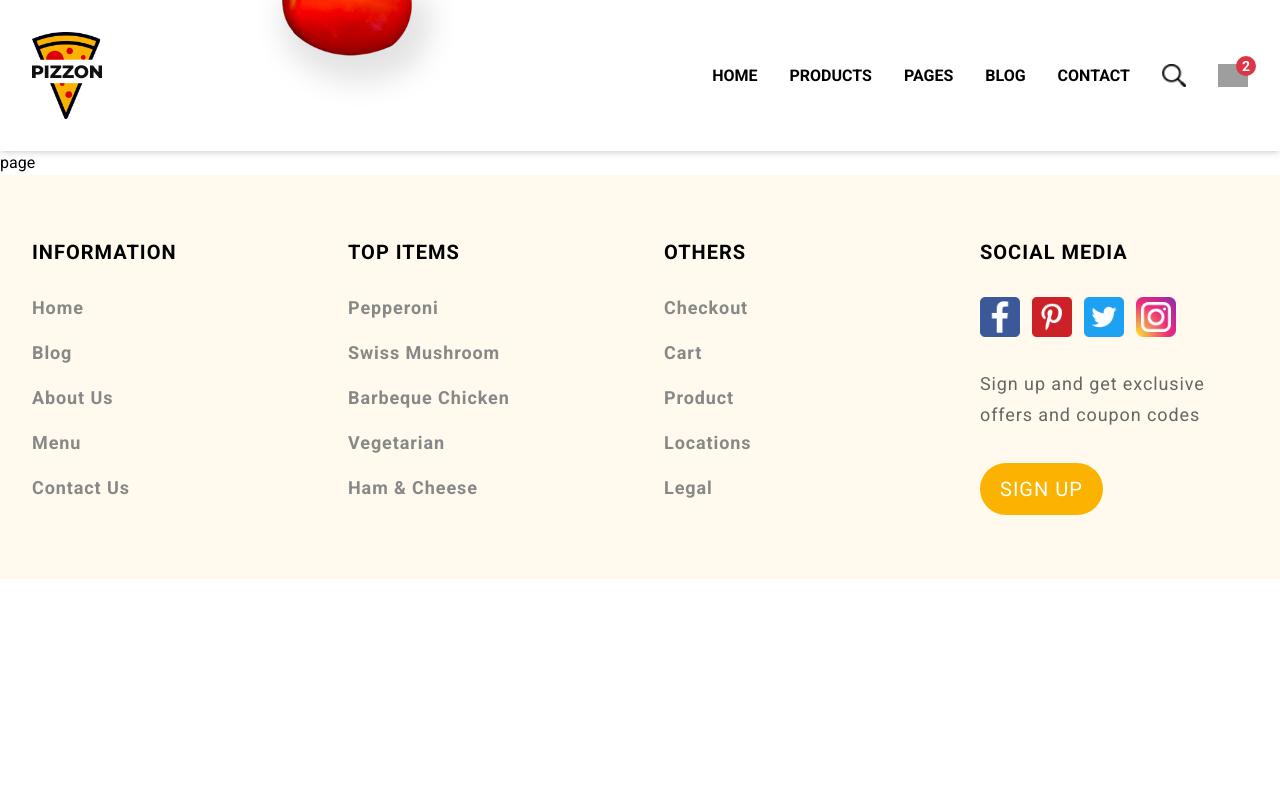
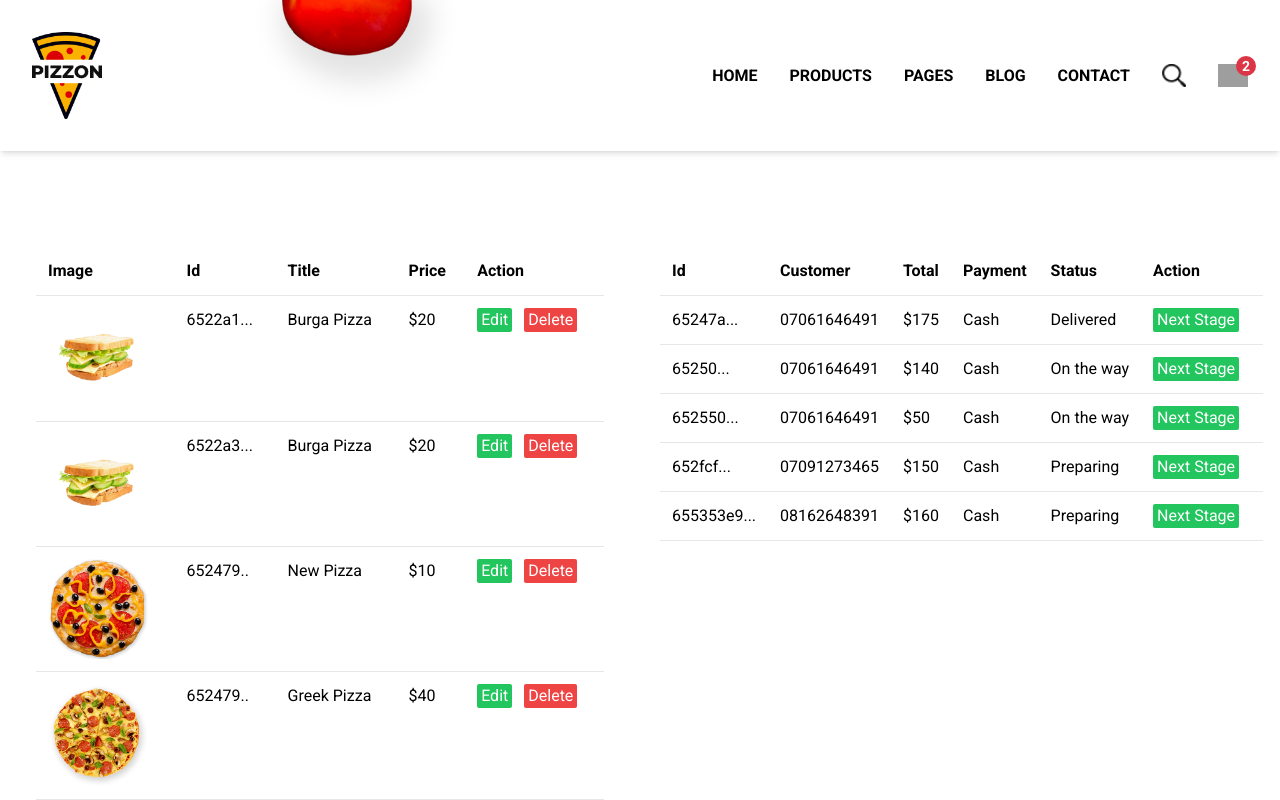
Before and after one commit to Pieta9221/Flit-Pizza-Ordering-Web-App, a Next.js app: page /admin in a window 1280 px wide. Shown: the top 800 px of the page. Built offline with nearby package versions, Linux system fonts and the light colour scheme; grey boxes are pictures that could not be loaded.

Commit message:
added admin pages

```diff
--- /dev/null
+++ b/app/admin/login/page.jsx
@@ -0,0 +1,28 @@
+import Link from 'next/link'
+
+
+export default function page() {
+  return (
+    <div className=" bg-white p-10 md:p-10 lg:p-50 rounded-2xl flex flex-col justify-center items-center mx-auto my-20 relative">
+        <p className='text-3xl font-semibold text-center tracking-wide leading-[1.5] mb-3'>Admin Dashboard</p>
+        <div className='w-[60%] md:w-[30%] flex flex-col'>
+        <input
+            placeholder="Enter Email"
+            type="text"
+            className="w-full border border-solid border-black rounded-sm outline-none p-2 mb-3"
+          />
+        <input
+            placeholder="Enter Password"
+            type="password"
+            className="w-full border border-solid border-black rounded-sm outline-none p-2 mb-3"
+          />
+         <Link href="/admin">
+        <button className="w-full flex justify-center py-2 px-4 text-white mx-auto bg-teal-600 rounded-sm outline-none p-2">
+            Sign In
+          </button>
+        </Link>
+        </div>
+    </div>
+
+  )
+}
--- a/app/admin/page.jsx
+++ b/app/admin/page.jsx
@@ -1,7 +1,95 @@
-import React from 'react'
+import Image from 'next/image';
+
 
 export default function page() {
+  const productsDetail = [
+    {id: '6522a1...',image: '/burga-pizza.png',title: 'Burga Pizza',price: '20'},
+    {id: '6522a3...',image: '/burga-pizza.png',title: 'Burga Pizza',price: '20'},
+    {id: '652479..',image: '/new-pizza.png',title: 'New Pizza',price: '10'},
+    {id: '652479..',image: '/greek-pizza.png',title: 'Greek Pizza',price: '40'},
+  ]
+
+  const orderDetail = [
+    {id: '65247a...',phoneNumber: '07061646491',price: '175',payment: 'Cash', status: 'Delivered'},
+    {id: '65250...',phoneNumber: '07061646491',price: '140',payment: 'Cash', status: 'On the way'},
+    {id: '652550...',phoneNumber: '07061646491',price: '50',payment: 'Cash', status: 'On the way'},
+    {id: '652fcf...',phoneNumber: '07091273465',price: '150',payment: 'Cash', status: 'Preparing'},
+    {id: '655353e9...',phoneNumber: '08162648391',price: '160',payment: 'Cash', status: 'Preparing'},
+  ]
+
   return (
-    <div>page</div>
-  )
+    <div className="flex flex-col md:flex-row items-start mx-auto p-4 my-20 gap-4">
+      <div className="md:w-1/2 w-full mb-4 md:mb-0">
+        <div className="overflow-auto px-5">
+          <table className="w-[100%] table-auto border-collapse border-b border-gray-300">
+
+          <thead>
+              <tr>
+                <th className="border-b text-left p-3">Image</th>
+                <th className="border-b text-left p-3">Id</th>
+                <th className="border-b text-left p-3">Title</th>
+                <th className="border-b text-left p-3">Price</th>
+                <th className="border-b text-left p-3">Action</th>
+              </tr>
+            </thead>
+            <tbody>
+            {productsDetail.map((product) => (
+              <tr key={product.id} className='flex-col justify-start items-start'>
+                <td className="border-b p-3 whitespace-nowrap align-top">
+                <Image src={product.image} alt="pizza-icon" width={100} height={100} />
+                </td>
+                <td className="border-b p-3 whitespace-nowrap align-top">{product.id}</td>
+                <td className="border-b p-3 whitespace-nowrap align-top">{product.title}</td>
+                <td className="border-b p-3 whitespace-nowrap align-top">${product.price}</td>
+                <td className="border-b p-3 whitespace-nowrap align-top">
+                  <button className='mr-3 bg-green-500 text-white px-1 cursorr-pointer rounded-sm'>Edit</button>
+                  <button className='bg-red-500 text-white px-1 cursor-pointer rounded-sm'>Delete</button>
+                </td>
+              </tr>
+                ))}
+            </tbody>
+          </table>
+        </div>
+
+
+      </div>
+
+      <div className="md:w-1/2 w-full mb-4 md:mb-0">
+        <div className="overflow-auto px-5">
+          <table className="w-[100%] table-auto border-collapse border-b border-gray-300">
+
+          <thead>
+              <tr>
+                <th className="border-b text-left p-3">Id</th>
+                <th className="border-b text-left p-3">Customer</th>
+                <th className="border-b text-left p-3">Total</th>
+                <th className="border-b text-left p-3">Payment</th>
+                <th className="border-b text-left p-3">Status</th>
+                <th className="border-b text-left p-3">Action</th>
+              </tr>
+            </thead>
+            <tbody>
+            {orderDetail.map((order) => (
+              <tr key={order.id} className='flex-col justify-start items-start'>
+                <td className="border-b p-3 whitespace-nowrap align-top">{order.id}</td>
+                <td className="border-b p-3 whitespace-nowrap align-top">{order.phoneNumber}</td>
+                <td className="border-b p-3 whitespace-nowrap align-top">${order.price}</td>
+                <td className="border-b p-3 whitespace-nowrap align-top">{order.payment}</td>
+                <td className="border-b p-3 whitespace-nowrap align-top">{order.status}</td>
+                <td className="border-b p-3 whitespace-nowrap align-top">
+                <button className='mr-3 bg-green-500 text-white px-1 cursor-pointer rounded-sm justify-center item-center'>Next Stage</button>
+
+                </td>
+              </tr>
+               ))}
+            </tbody>
+          </table>
+        </div>
+
+
+      </div>
+
+
+    </div>
+  );
 }
--- a/app/globals.css
+++ b/app/globals.css
@@ -8,11 +8,11 @@ body {
   margin: 0;
   box-sizing: border-box;
 }
-
-/* #zoid-paypal-buttons-uid_471eb69f73_mta6ntq6ndq > iframe.component-frame {
+/*
+#zoid-paypal-buttons-uid_471eb69f73_mta6ntq6ndq > iframe.component-frame {
   z-index: 0;
 } */
-#zoid-paypal-buttons-uid_48c6a0b65c_mtq6mzi6mtq {
+#zoid-paypal-buttons-uid_48c6a0b65c_mtq6mzi6mtq > iframe.component-frame {
   z-index: 0;
 }
 
```
